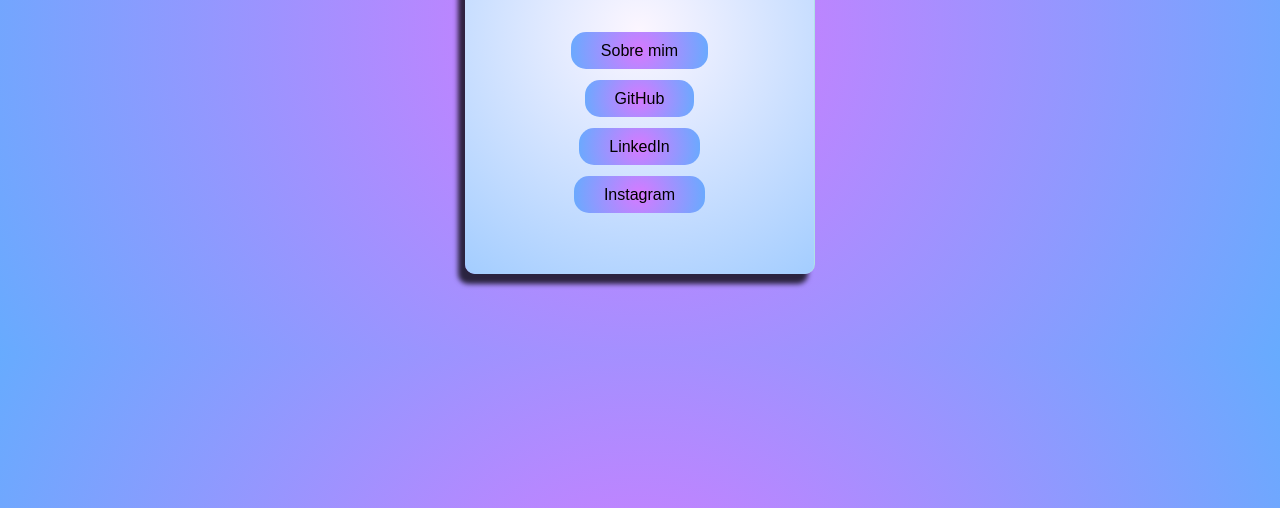
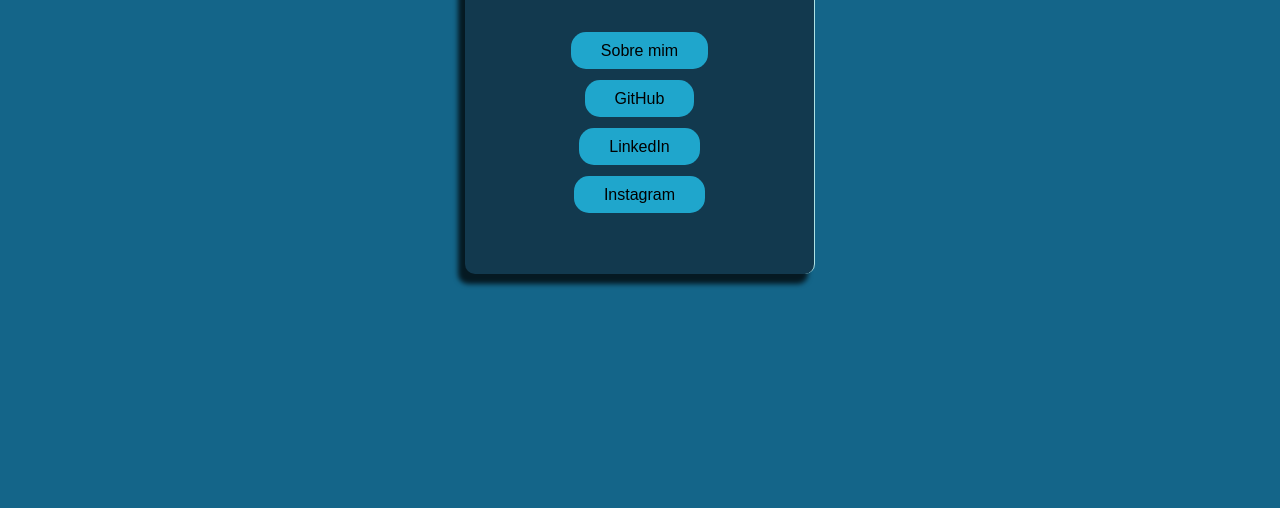
Before and after one commit to tjbass2021/card-de-apresentacao, a plain HTML site: page index.html in a window 1280 px wide. Shown: the part 292-800 px from the top of the page. Drawn offline with Linux system fonts and the light colour scheme.

Commit message:
reformulação da paleta de cores do card

```diff
--- a/css/estilos.css
+++ b/css/estilos.css
@@ -5,12 +5,10 @@
 }
 
 body{
-    /* background: rgb(238,174,202);
-background: radial-gradient(circle, rgba(238,174,202,1) 0%, rgba(148,187,233,1) 100%); */
+
     font-family: Arial;
+    background-color: #146589;
 
-    background: rgb(215,121,255);
-background: radial-gradient(circle, rgba(215,121,255,1) 0%, rgba(103,171,254,1) 100%);
 }
 
 .container{
@@ -30,21 +28,16 @@ background: radial-gradient(circle, rgba(215,121,255,1) 0%, rgba(103,171,254,1)
     display: flex;
     flex-direction: column;
     width: 350px;
-    /* background-color: #1a2129; */
     align-items: center;
     padding: 40px 20px;
     border-radius: 10px;
     border-right: 1px solid #afe2e4;
-    color: black;
+    color: #afe2e4;
     box-shadow: -7px 10px 5px 0px rgba(0,0,0,0.75);
 -webkit-box-shadow: -7px 10px 5px 0px rgba(0,0,0,0.75);
 -moz-box-shadow: -7px 10px 5px 0px rgba(0,0,0,0.75);
 
-/* background: rgb(246,235,240);
-background: radial-gradient(circle, rgba(246,235,240,1) 0%, rgba(202,220,242,1) 100%); */
-
-background: rgb(252,246,255);
-background: radial-gradient(circle, rgba(252,246,255,1) 0%, rgba(163,205,255,1) 100%);
+background-color: #12394e;
 
 }
 
@@ -59,19 +52,16 @@ background: radial-gradient(circle, rgba(252,246,255,1) 0%, rgba(163,205,255,1)
 }
 
 .card nav ul li a{
-    /* background-color:#7fb3b1; */
     color: black;
     text-decoration: none;
     padding: 10px 30px;
     border-radius: 15px;
 
-    background: rgb(215,121,255);
-background: radial-gradient(circle, rgba(215,121,255,1) 0%, rgba(103,171,254,1) 100%);
-
+    background-color: #1fa6cc;
 }
 
 .card nav ul li a:hover{
-    background-color: #afe2e4;
+    background-color: #20dbd8;
     color: black;
     padding: 10px 40px;
     box-shadow: -7px 10px 5px 0px rgba(0,0,0,0.75);
```
